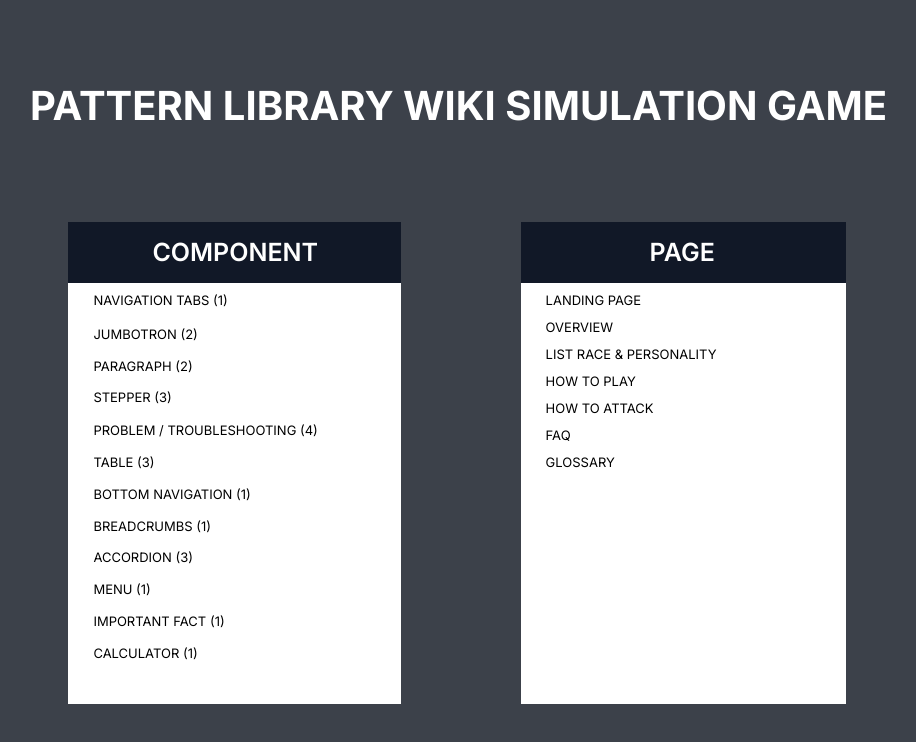
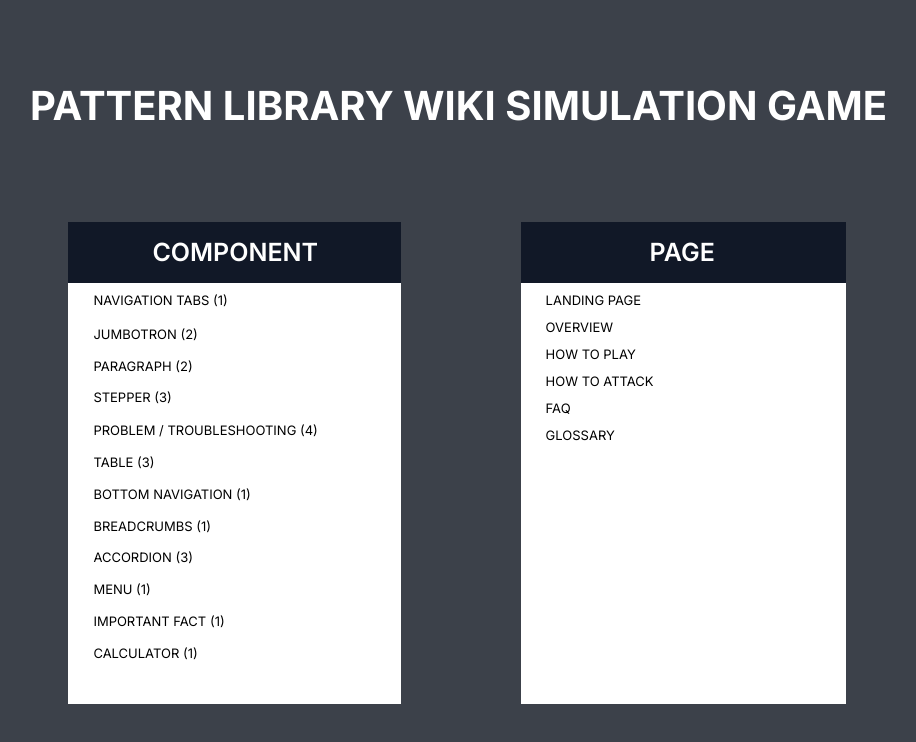
Before and after one commit to MasNopalll/simgame-wiki, a React (Create React App) app: page / in a window 1280 px wide. Shown: the top 742 px of the page, without its empty margins (183-1099 px from the left). Built offline with nearby package versions, Linux system fonts and the light colour scheme.

Commit message:
Update MacBookAir1.tsx

```diff
--- a/src/pages/MacBookAir1.tsx
+++ b/src/pages/MacBookAir1.tsx
@@ -181,28 +181,24 @@ const MacBookAir2: FunctionComponent = () => {
         </div>
         <div
           className="absolute top-[calc(50%-_117px)] left-[calc(50%-_137.5px)] font-medium cursor-pointer"
-          onClick={onLISTRACEClick}
-        >{`LIST RACE & PERSONALITY`}</div>
-        <div
-          className="absolute top-[calc(50%-_90px)] left-[calc(50%-_137.5px)] font-medium cursor-pointer"
           onClick={onHOWTOPLAYClick}
         >
           HOW TO PLAY
         </div>
         <div
-          className="absolute top-[calc(50%-_63px)] left-[calc(50%-_137.5px)] font-medium cursor-pointer"
+          className="absolute top-[calc(50%-_90px)] left-[calc(50%-_137.5px)] font-medium cursor-pointer"
           onClick={onHOWTOATTACKClick}
         >
           HOW TO ATTACK
         </div>
         <div
-          className="absolute top-[calc(50%-_36px)] left-[calc(50%-_137.5px)] font-medium cursor-pointer"
+          className="absolute top-[calc(50%-_63px)] left-[calc(50%-_137.5px)] font-medium cursor-pointer"
           onClick={onFAQTextClick}
         >
           FAQ
         </div>
         <div
-          className="absolute top-[calc(50%-_9px)] left-[calc(50%-_137.5px)] font-medium cursor-pointer"
+          className="absolute top-[calc(50%-_36px)] left-[calc(50%-_137.5px)] font-medium cursor-pointer"
           onClick={onGLOSSARYTextClick}
         >
           GLOSSARY
```
